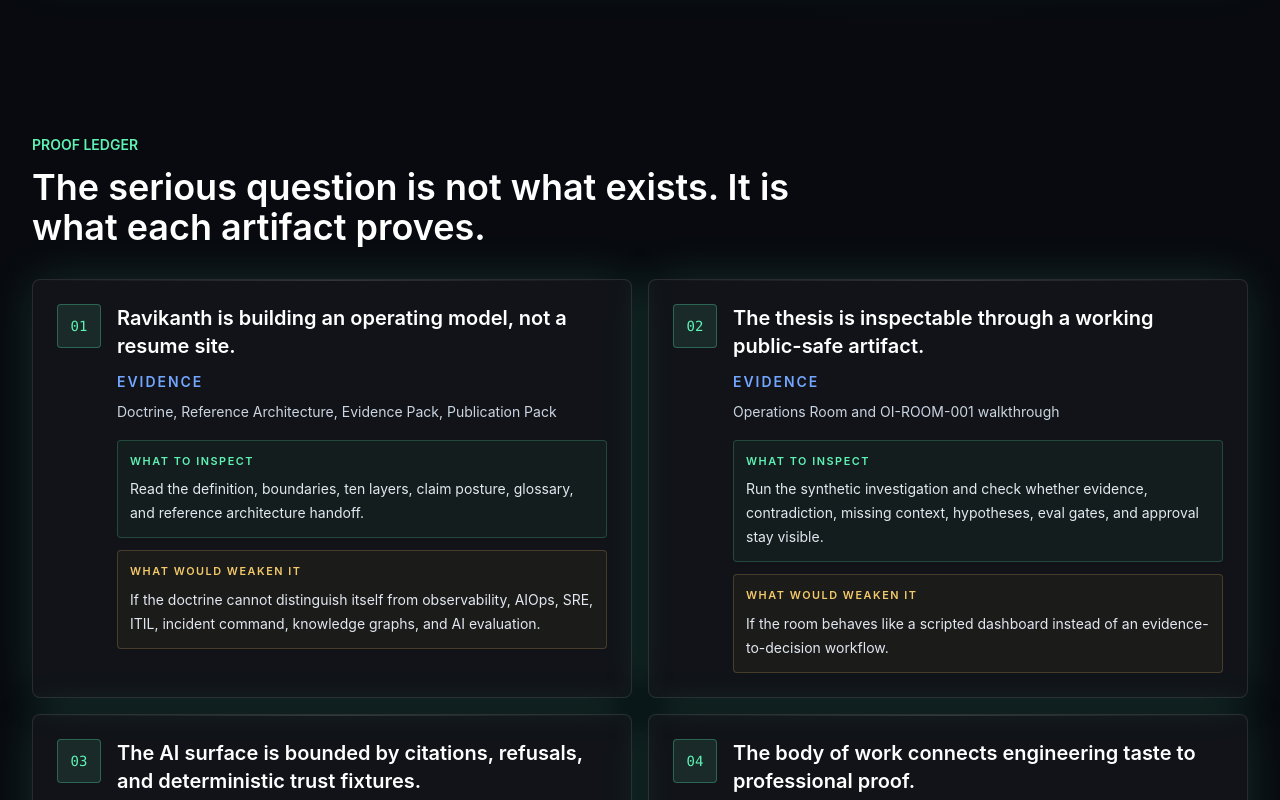
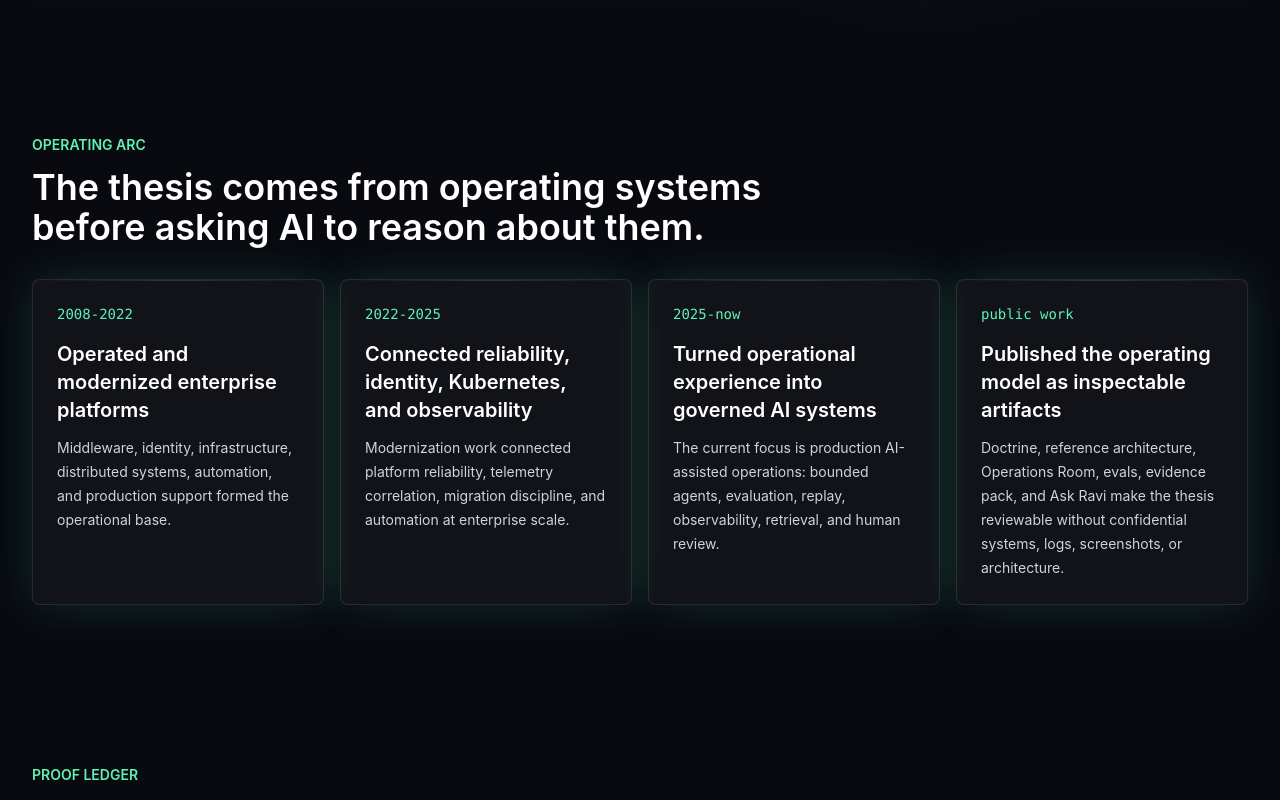
Before and after one commit to rseri17-code/seri-ai, a Next.js app: page /work in a window 1280 px wide. Shown: the part 600-1400 px from the top of the page. Built offline with nearby package versions, Linux system fonts and the light colour scheme; no server answers.

Commit message:
Connect builder proof to operational thesis

```diff
--- a/app/page.tsx
+++ b/app/page.tsx
@@ -85,6 +85,12 @@ const heroProofCells = [
   ["Approve", "action waits for humans"]
 ];
 
+const heroBuilderProof = [
+  ["Operating base", "15+ years across distributed enterprise systems"],
+  ["AI systems", "production agent architecture, evaluation, and runtime governance"],
+  ["Reliability lens", "observability, Kubernetes, identity, and incident workflows"]
+];
+
 export default function Home() {
   return (
     <>
@@ -105,6 +111,14 @@ export default function Home() {
             <p className="mt-4 max-w-2xl text-sm leading-6 text-slate-400 sm:text-base sm:leading-7">
               Built by Ravikanth Seri as a public body of work for engineers who want operational AI to be inspectable, replayable, falsifiable, and safe to challenge.
             </p>
+            <div className="mt-5 hidden gap-2 lg:grid lg:grid-cols-3">
+              {heroBuilderProof.map(([label, proof]) => (
+                <div key={label} className="rounded border border-white/10 bg-black/25 p-3">
+                  <p className="text-[0.66rem] font-semibold uppercase tracking-[0.14em] text-signal">{label}</p>
+                  <p className="mt-2 text-xs leading-5 text-slate-300">{proof}</p>
+                </div>
+              ))}
+            </div>
             <div className="mt-5 grid grid-cols-2 gap-2 sm:grid-cols-4 lg:hidden">
               {heroProofCells.map(([step, proof]) => (
                 <div key={step} className="rounded border border-white/10 bg-black/25 p-3">
--- a/app/work/page.tsx
+++ b/app/work/page.tsx
@@ -105,6 +105,29 @@ const operatingStandards: Array<{ title: string; body: string; Icon: LucideIcon
   }
 ];
 
+const operatingArc = [
+  {
+    period: "2008-2022",
+    title: "Operated and modernized enterprise platforms",
+    body: "Middleware, identity, infrastructure, distributed systems, automation, and production support formed the operational base."
+  },
+  {
+    period: "2022-2025",
+    title: "Connected reliability, identity, Kubernetes, and observability",
+    body: "Modernization work connected platform reliability, telemetry correlation, migration discipline, and automation at enterprise scale."
+  },
+  {
+    period: "2025-now",
+    title: "Turned operational experience into governed AI systems",
+    body: "The current focus is production AI-assisted operations: bounded agents, evaluation, replay, observability, retrieval, and human review."
+  },
+  {
+    period: "public work",
+    title: "Published the operating model as inspectable artifacts",
+    body: "Doctrine, reference architecture, Operations Room, evals, evidence pack, and Ask Ravi make the thesis reviewable without confidential systems, logs, screenshots, or architecture."
+  }
+];
+
 const workSections: Array<{ title: string; Icon: LucideIcon; items: WorkItem[] }> = [
   {
     title: "Systems",
@@ -176,6 +199,18 @@ export default function WorkPage() {
             This page is the credibility surface. It connects Ravikanth&apos;s public work to a single thesis: Operational Intelligence as a public-safe, inspectable operating model for Agentic SRE, evidence-backed reasoning, eval-gated action, and compounding operational memory.
           </p>
         </Card>
+      </Section>
+
+      <Section eyebrow="Operating arc" title="The thesis comes from operating systems before asking AI to reason about them.">
+        <div className="grid gap-4 md:grid-cols-2 xl:grid-cols-4">
+          {operatingArc.map((item) => (
+            <Card key={item.period} className="h-full p-5">
+              <p className="font-mono text-sm text-mint">{item.period}</p>
+              <h2 className="mt-4 text-xl font-semibold leading-7 text-white">{item.title}</h2>
+              <p className="mt-3 text-sm leading-6 text-slate-300">{item.body}</p>
+            </Card>
+          ))}
+        </div>
       </Section>
 
       <Section eyebrow="Proof ledger" title="The serious question is not what exists. It is what each artifact proves.">
```
Also changed, not shown: scripts/validate-content-coherence.mjs (+9 -0 lines).
